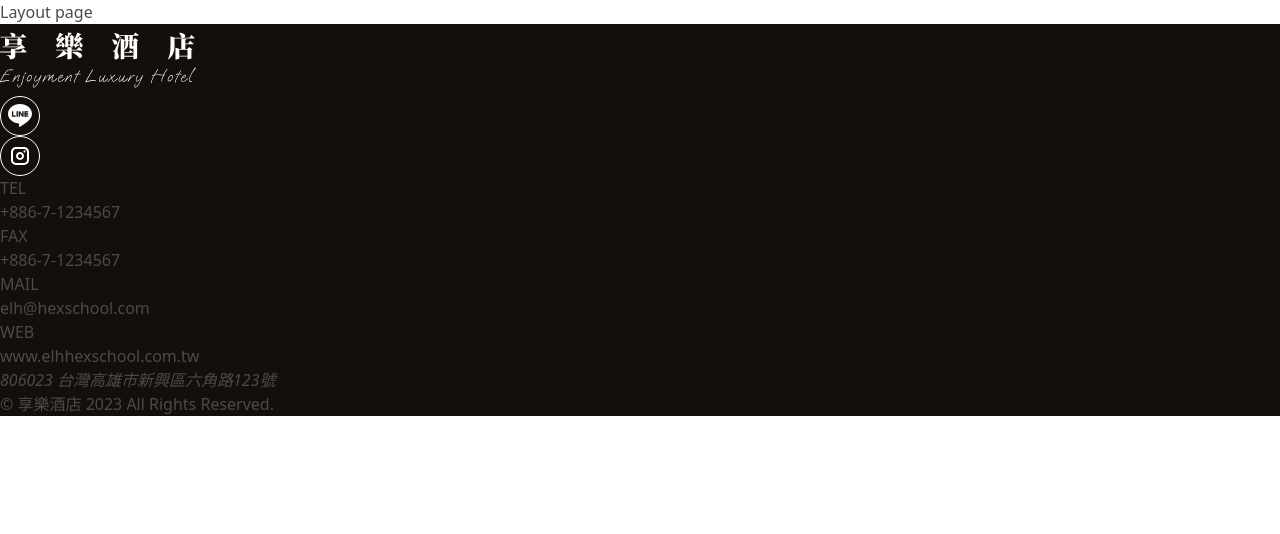
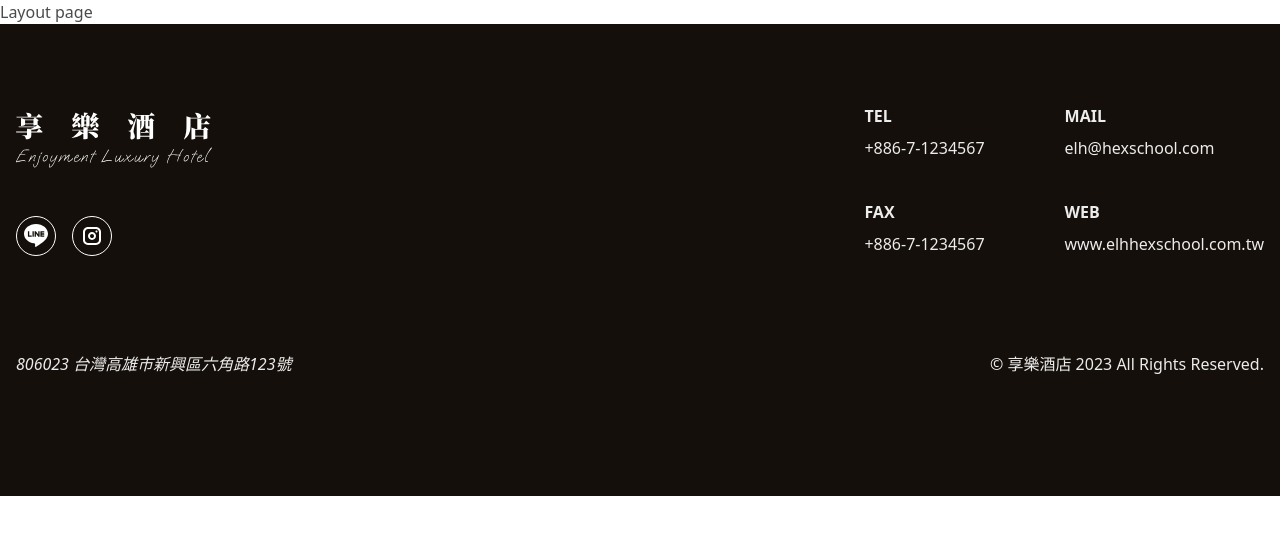
Before and after one commit to chiayinin/ts30days-hotel-frontend, a React (Vite) app: page / in a window 1280 px wide. Shown: the top 534 px of the page. Built offline with nearby package versions, Linux system fonts and the light colour scheme.

Commit message:
feat: footer done.

```diff
--- a/src/components/Footer/Footer.tsx
+++ b/src/components/Footer/Footer.tsx
@@ -6,11 +6,13 @@ import Logo from "@assets/images/logo_white.svg";
 
 export const Footer = () => {
   return(<>
-  <footer className="bg-neutral-bg">
+  <footer className="bg-neutral-bg text-neutral-40 pt-20 pb-[120px] px-4">
+    <div className="container max-w-[1296px]">
+      <div className="flex justify-between items-start mb-24 ">
         {/* Logo */}
         <div>
-      <Link to={'/'} ><img src={ Logo } alt="享樂酒店" /></Link>
-      <ul>
+          <Link to={'/'}  className="block mb-10 w-[196px]"><img src={ Logo } alt="享樂酒店" /></Link>
+          <ul className="flex justify-start items-center gap-4">
             <li>
               <Link to={'#'} ><img src={ iconLine } alt="享樂酒店 Line 官方帳號" /></Link>
             </li>
@@ -20,30 +22,34 @@ export const Footer = () => {
           </ul>
         </div>
         {/* 聯絡資訊 */}
-    <div>
-      <ul>
-        <li>
-          <p>TEL</p>
-          <p>+886-7-1234567</p>
+        <div className="flex justify-end gap-x-20">
+          <ul className="flex flex-col gap-y-10">
+            <li title="享樂酒店 TEL">
+              <p className="text-title mb-2">TEL</p>
+              <a className="text-body" href="tel:+886-7-1234567">+886-7-1234567</a>
             </li>
-        <li>
-          <p>FAX</p>
-          <p>+886-7-1234567</p>
+            <li title="享樂酒店 FAX">
+              <p className="text-title mb-2">FAX</p>
+              <a className="text-body" href="tel:+886-7-1234567">+886-7-1234567</a>
             </li>
-        <li>
-          <p>MAIL</p>
-          <p>elh@hexschool.com</p>
+          </ul>
+          <ul className="flex flex-col gap-y-10">
+            <li title="享樂酒店 MAIL">
+              <p className="text-title mb-2">MAIL</p>
+              <a className="text-body" href="mailto:elh@hexschool.com">elh@hexschool.com</a>
             </li>
-        <li>
-          <p>WEB</p>
-          <p>www.elhhexschool.com.tw</p>
+            <li title="享樂酒店 WEB">
+              <p className="text-title mb-2">WEB</p>
+              <Link className="text-body" to={'/'} >www.elhhexschool.com.tw</Link>
             </li>
           </ul>
         </div>
+      </div>
       {/* 其他資訊 */}
-    <div>
-      <address>806023 台灣高雄市新興區六角路123號</address>
+      <div className="flex justify-between items-center text-body">
+        <address title="806023 台灣高雄市新興區六角路123號">806023 台灣高雄市新興區六角路123號</address>
         <p>&copy; 享樂酒店 2023 All Rights Reserved.</p>
+      </div>
     </div>
   </footer>
   </>)
--- a/src/styles/_base.scss
+++ b/src/styles/_base.scss
@@ -49,7 +49,7 @@
 }
 
 .text-title {
-  @apply text-xs;
+  @apply text-base;
   @include body;
   @include bold;
 }
@@ -61,7 +61,7 @@
 }
 
 .text-body {
-  @apply text-sm;
+  @apply text-base;
   @include body;
   @include medium;
 }
--- a/tailwind.config.js
+++ b/tailwind.config.js
@@ -42,6 +42,9 @@ export default {
         10: '#FDECEF'
       }
     },
+    container: {
+      center: true,
+    },
     extend: {},
   },
   plugins: [],
```
Lines whose indentation alone changed are shown as unchanged.
